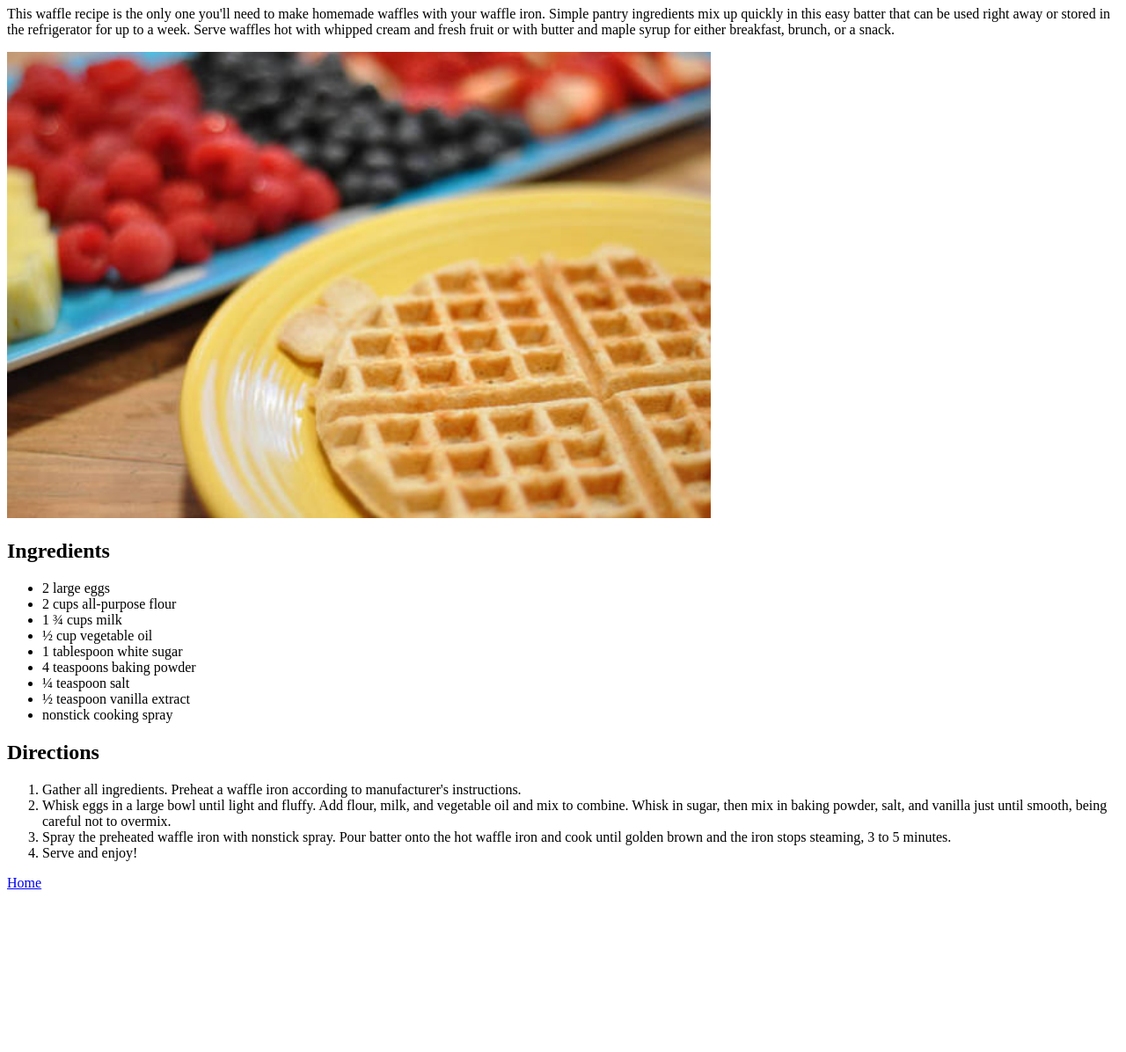
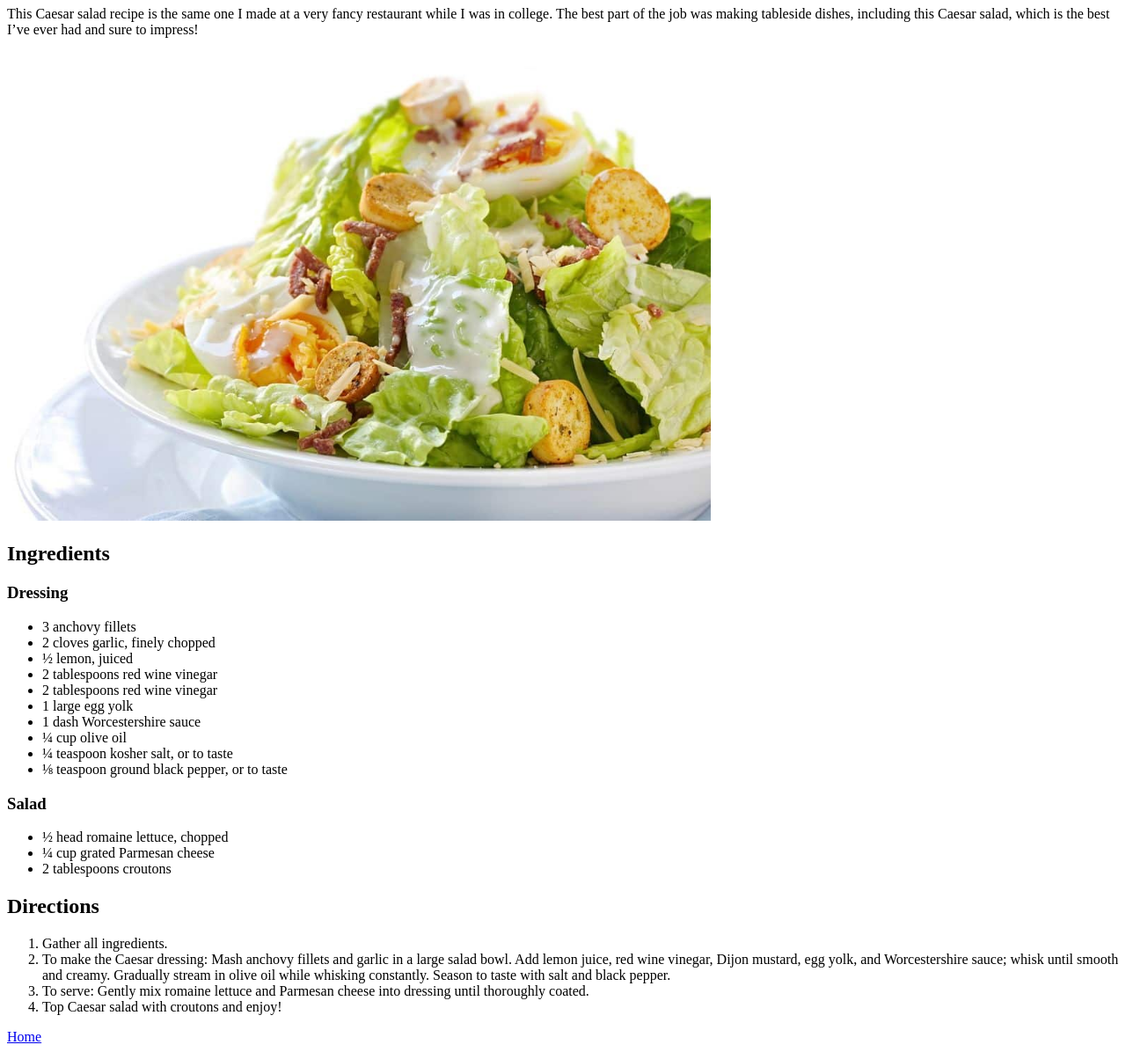
Before and after one commit to josemanuelsalgueiro7-arch/odin-recipes, a plain HTML site: page recipes/caesar.html in a window 1280 px wide. Shown: the part 73-1269 px from the top of the page at 88% size. Before the commit the page ends 1094 px from the top, so only its background shows below. Drawn offline with Linux system fonts and the light colour scheme.

Commit message:
Agregar receta completa de esalada caesar
+ Agregar nueva imagen de ensalada caesar
+ Agregar contenido a caesar.html con misma estructura que waffles.html

```diff
--- a/recipes/caesar.html
+++ b/recipes/caesar.html
@@ -2,48 +2,83 @@
 <html lang="en-US">
 
 <head>
-  <title>Waffles</title>
+  <title>Caesar Salad</title>
 </head>
 
 <body>
-  <h1>Waffles</h1>
+  <h1>Caesar Salad</h1>
   <p>
-    This waffle recipe is the only one you'll need to make homemade waffles with your waffle iron. Simple pantry
-    ingredients mix up quickly in this easy batter that can be used right away or stored in the refrigerator for up to a
-    week. Serve waffles hot with whipped cream and fresh fruit or with butter and maple syrup for either breakfast,
-    brunch, or a snack.
+    This Caesar salad recipe is the same one I made at a very fancy restaurant while I was in college. The best part of
+    the job was making tableside dishes, including this Caesar salad, which is the best I’ve ever had and sure to
+    impress!
   </p>
-  <img src="../img/waffles.jpeg" alt="Picture of waffles" width="800">
+  <img src="../img/caesar.jpg" alt="Picture of Caesar Salad" width="800">
 
   <h2>Ingredients</h2>
 
+  <h3>Dressing</h3>
   <ul>
-    <li>2 large eggs</li>
-    <li>2 cups all-purpose flour</li>
-    <li>1 ¾ cups milk</li>
-    <li>½ cup vegetable oil</li>
-    <li>1 tablespoon white sugar</li>
-    <li>4 teaspoons baking powder</li>
-    <li>¼ teaspoon salt</li>
-    <li>½ teaspoon vanilla extract</li>
-    <li>nonstick cooking spray</li>
+    <li>
+      3 anchovy fillets
+    </li>
+    <li>
+      2 cloves garlic, finely chopped
+    </li>
+    <li>
+      ½ lemon, juiced
+    </li>
+    <li>
+      2 tablespoons red wine vinegar
+    </li>
+    <li>
+      2 tablespoons red wine vinegar
+    </li>
+    <li>
+      1 large egg yolk
+    </li>
+    <li>
+      1 dash Worcestershire sauce
+    </li>
+    <li>
+      ¼ cup olive oil
+    </li>
+    <li>
+      ¼ teaspoon kosher salt, or to taste
+    </li>
+    <li>
+      ⅛ teaspoon ground black pepper, or to taste
+    </li>
+  </ul>
+
+  <h3>Salad</h3>
+
+  <ul>
+    <li>
+      ½ head romaine lettuce, chopped
+    </li>
+    <li>
+      ¼ cup grated Parmesan cheese
+    </li>
+    <li>
+      2 tablespoons croutons
+    </li>
   </ul>
 
   <h2>Directions</h2>
   <ol>
     <li>
-      Gather all ingredients. Preheat a waffle iron according to manufacturer's instructions.
+      Gather all ingredients.
     </li>
     <li>
-      Whisk eggs in a large bowl until light and fluffy. Add flour, milk, and vegetable oil and mix to combine. Whisk
-      in sugar, then mix in baking powder, salt, and vanilla just until smooth, being careful not to overmix.
+      To make the Caesar dressing: Mash anchovy fillets and garlic in a large salad bowl. Add lemon juice, red wine
+      vinegar, Dijon mustard, egg yolk, and Worcestershire sauce; whisk until smooth and creamy. Gradually stream in
+      olive oil while whisking constantly. Season to taste with salt and black pepper.
     </li>
     <li>
-      Spray the preheated waffle iron with nonstick spray. Pour batter onto the hot waffle iron and cook until golden
-      brown and the iron stops steaming, 3 to 5 minutes.
+      To serve: Gently mix romaine lettuce and Parmesan cheese into dressing until thoroughly coated.
     </li>
     <li>
-      Serve and enjoy!
+      Top Caesar salad with croutons and enjoy!
     </li>
   </ol>
   <a href="../index.html">Home</a>
```
Also changed, not shown: img/caesar.jpg (added).
